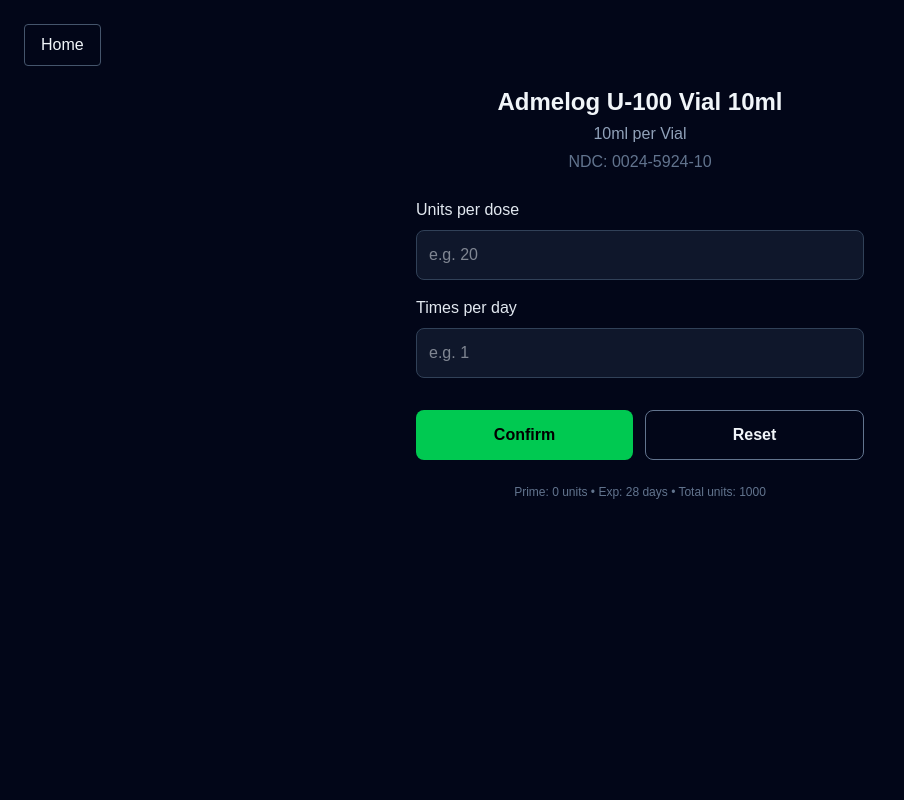
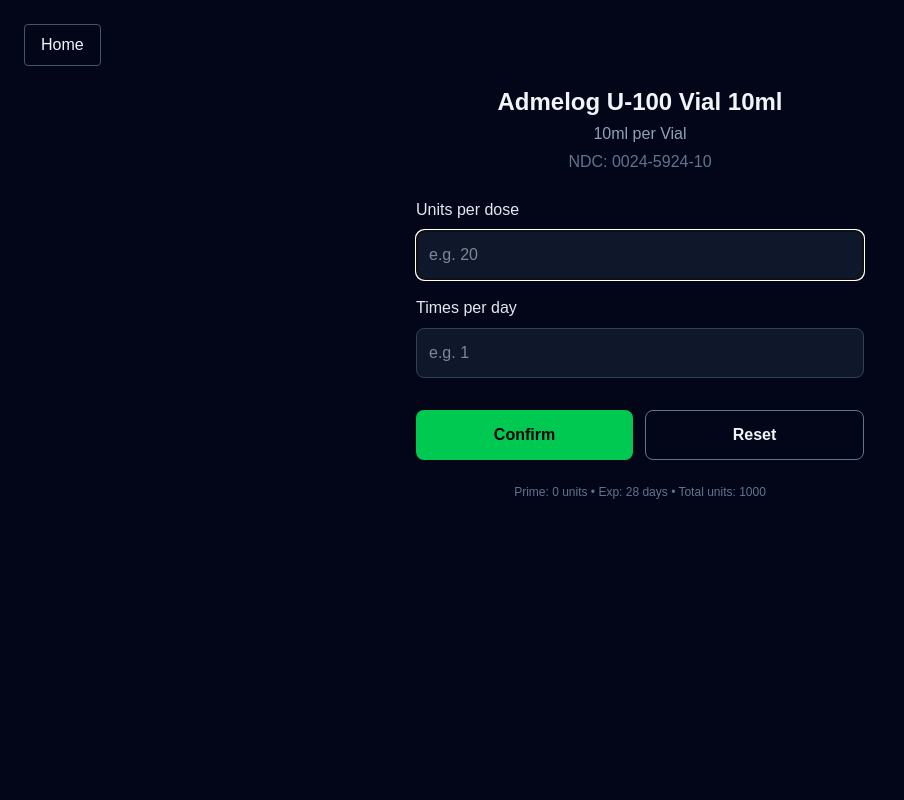
Before and after one commit to 76248usa/daysSupplyWeb, a Next.js app: page /app/medicine/1 in a window 1280 px wide. Shown: the top 800 px of the page, without its empty margins (0-904 px from the left). Built offline with nearby package versions, Linux system fonts and the light colour scheme; no server answers.

Commit message:
improved Details page

```diff
--- a/app/app/medicine/[id]/DetailsClient.tsx
+++ b/app/app/medicine/[id]/DetailsClient.tsx
@@ -1,6 +1,6 @@
 "use client";
 
-import { useMemo, useState } from "react";
+import React, { useEffect, useMemo, useRef, useState } from "react";
 import Link from "next/link";
 import type { Medicine } from "@/lib/medicineData";
 
@@ -9,6 +9,9 @@
   const [times, setTimes] = useState("");
   const [answer, setAnswer] = useState<number | null>(null);
   const [boxAnswer, setBoxAnswer] = useState<number | null>(null);
+
+  // ✅ Auto-focus first SIG field (Units per dose)
+  const unitsRef = useRef<HTMLInputElement | null>(null);
 
   const prime = Number(medicine?.prime ?? 0);
 
@@ -21,6 +24,13 @@
       valid: Number.isFinite(u) && Number.isFinite(t) && u > 0 && t > 0,
     };
   }, [units, times]);
+
+  // Focus on mount + whenever the medicine changes (navigating between meds)
+  useEffect(() => {
+    requestAnimationFrame(() => {
+      unitsRef.current?.focus();
+    });
+  }, [medicine?.id]);
 
   const calculate = () => {
     if (!parsed.valid) return;
@@ -55,6 +65,11 @@
     setTimes("");
     setAnswer(null);
     setBoxAnswer(null);
+
+    // ✅ Re-focus after reset
+    requestAnimationFrame(() => {
+      unitsRef.current?.focus();
+    });
   };
 
   const onKeyDown = (e: React.KeyboardEvent<HTMLInputElement>) => {
@@ -120,6 +135,7 @@
         <div>
           <label className="block text-slate-200 mb-2">Units per dose</label>
           <input
+            ref={unitsRef}
             value={units}
             onChange={(e) => setUnits(e.target.value.replace(/[^0-9.]/g, ""))}
             onKeyDown={onKeyDown}
```
